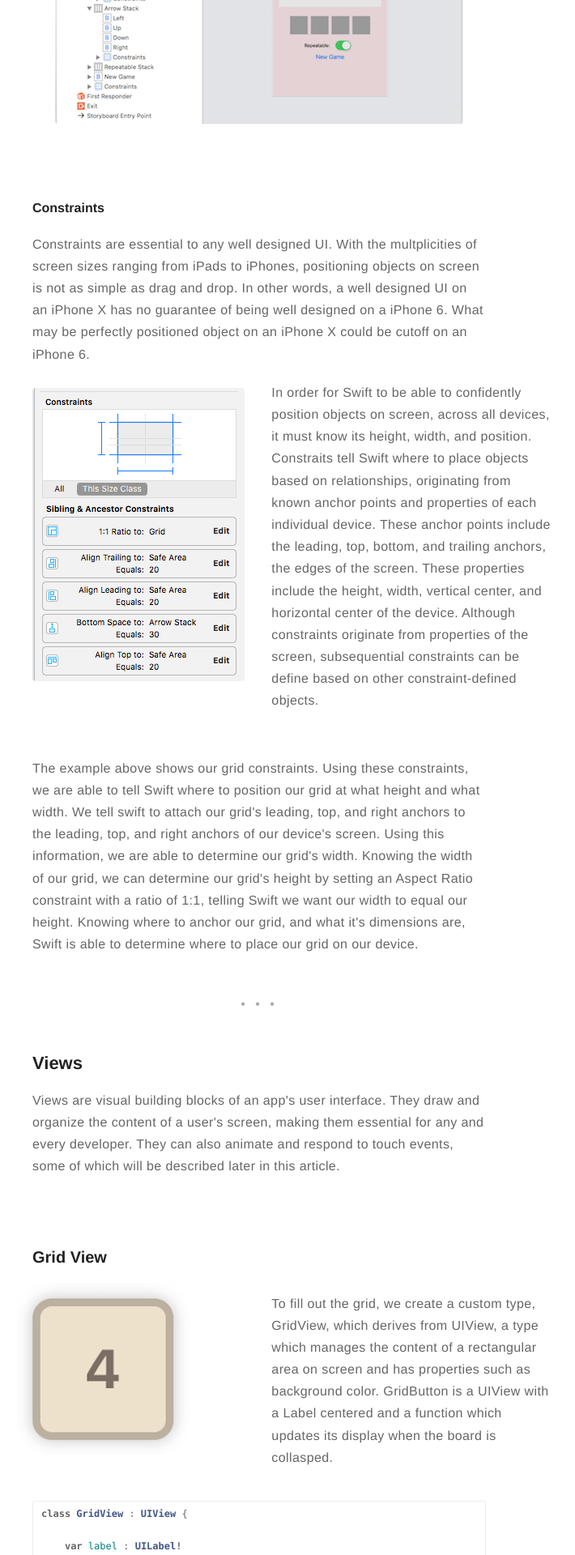
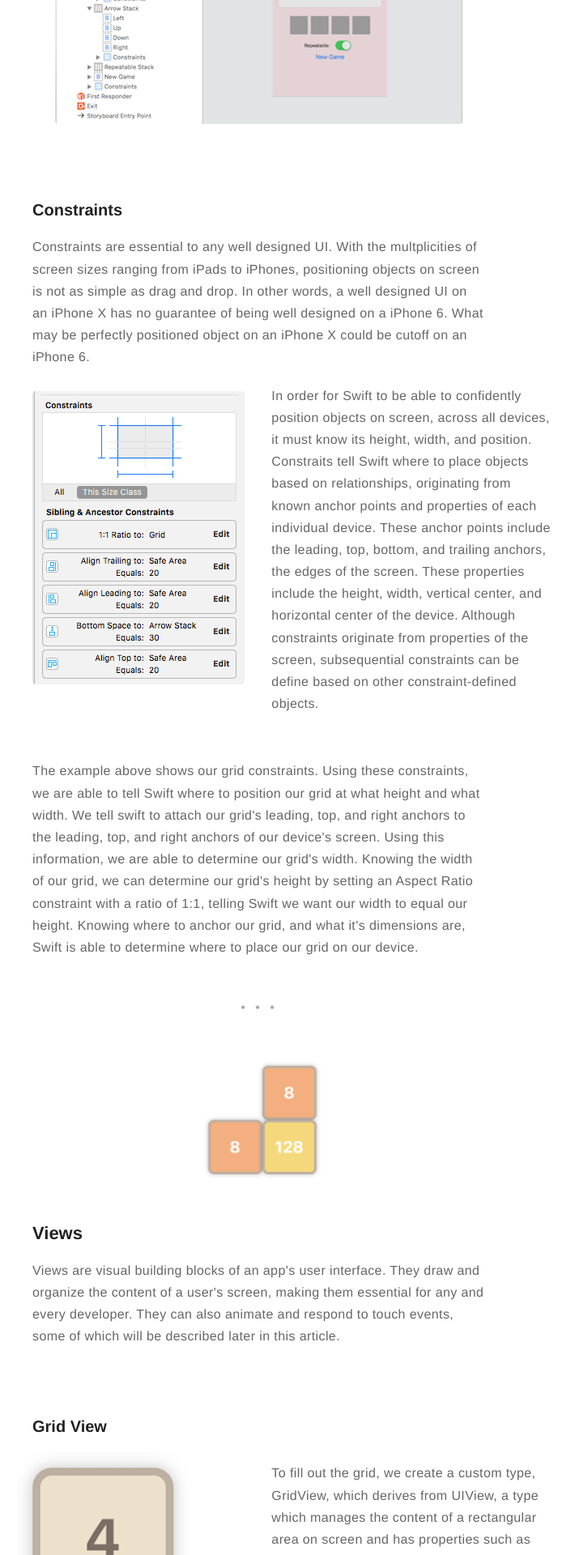
Before and after one commit to eriktanner/SwiftAppBlog, a Jekyll site: the page built from _posts/2019-02-22-2048.markdown, in a window 1280 px wide. Shown: the part 3135-5055 px from the top of the page at 81% size, without its empty margins (320-1030 px from the left). Built offline with Jekyll 4.4.1, drawn with Linux system fonts in a browser that asks for light colours; comment, search, counter and statistics services are not loaded.

```diff
--- a/_posts/2019-02-22-2048.markdown
+++ b/_posts/2019-02-22-2048.markdown
@@ -77,7 +77,7 @@ The first class project for CMSC436 was to recreate the popular mobile game 2048
 
 <br>
 
-#### Constraints
+### Constraints
 
 <div>
     <p> Constraints are essential to any well designed UI. With the multplicities of screen sizes ranging from iPads to iPhones, positioning objects on screen is not as simple as drag and drop. In other words, a well designed UI on an iPhone X has no guarantee of being well designed on a iPhone 6. What may be perfectly positioned object on an iPhone X could be cutoff on an iPhone 6. </p>
@@ -98,6 +98,10 @@ The first class project for CMSC436 was to recreate the popular mobile game 2048
 </div>
 
 <div class="breaker"></div>
+
+{: style="text-align:center"}
+![Markdowm Image][12]
+
 
 ## Views
 
@@ -398,3 +402,4 @@ Do you want some videos? Youtube, Vimeo or Vevo? Copy the embed code and paste o
 [9]: https://eriktanner.github.io/SwiftAppBlog/assets/images/2048/my2048.png
 [10]: https://eriktanner.github.io/SwiftAppBlog/assets/images/2048/my2048sim.png
 [11]: https://eriktanner.github.io/SwiftAppBlog/assets/images/2048/gridViewStoryBoard.png
+[12]: https://eriktanner.github.io/SwiftAppBlog/assets/images/2048/threeBlocks.png
```
Also changed, not shown: assets/images/2048/threeBlocks.png (added).
